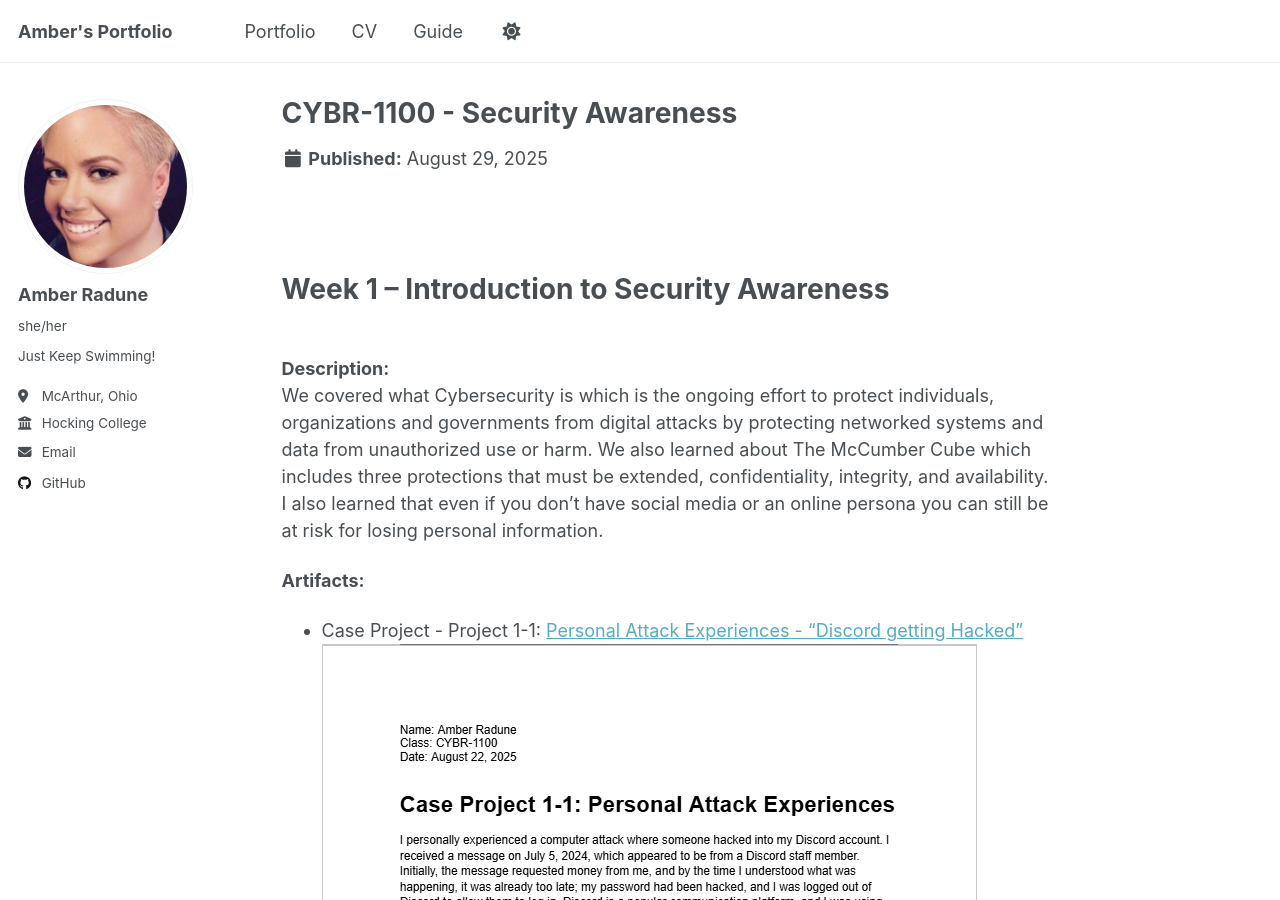
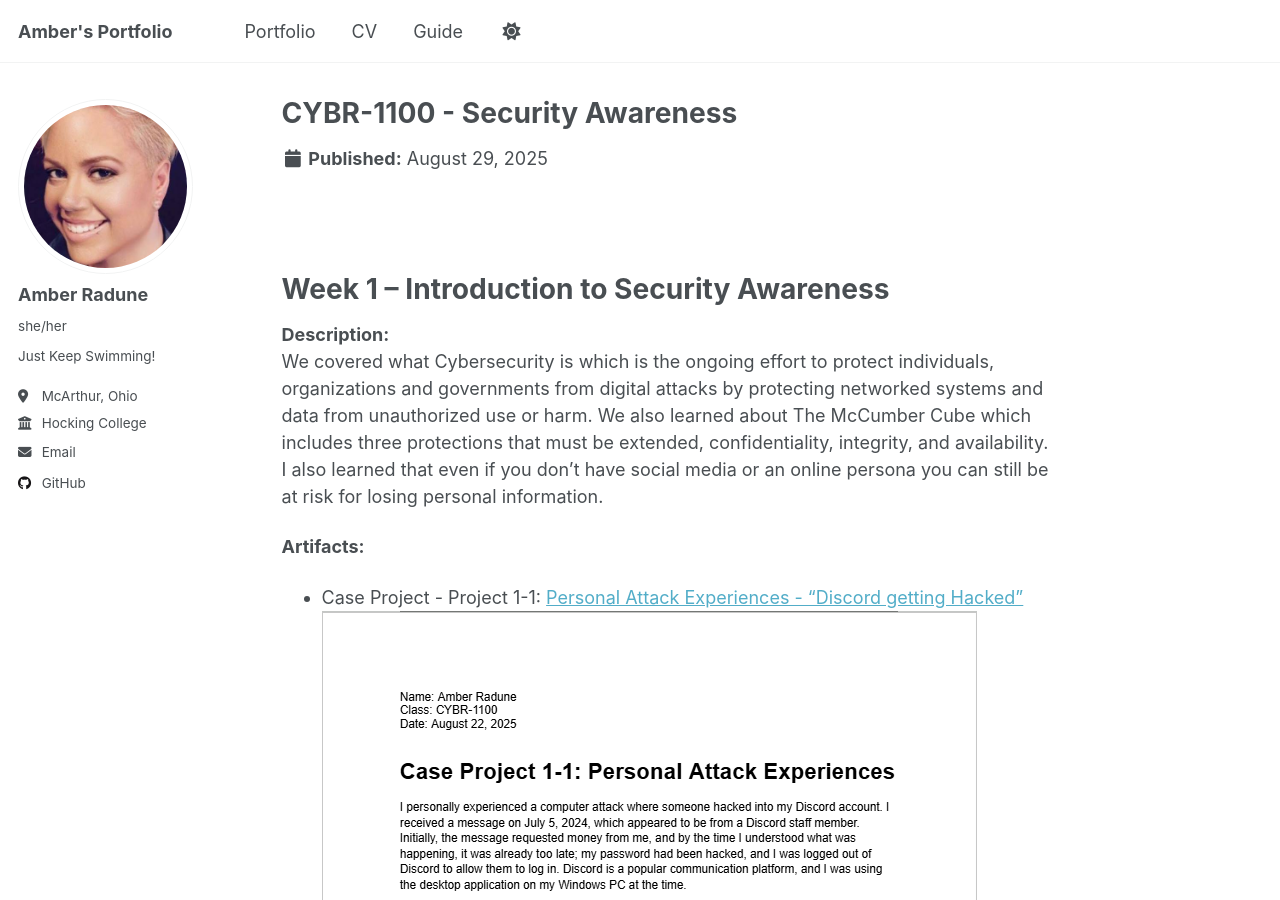
Before and after one commit to TinyBumblee/AmberR.github.io, a Jekyll site: the page built from _portfolio/CYBR-1100-Security-Awareness.md, in a window 1280 px wide and 900 px high. Built offline with Jekyll 4.4.1, drawn with Linux system fonts in a browser that asks for light colours; a script that is not in the unit is left out.

```diff
--- a/_portfolio/CYBR-1100-Security-Awareness.md
+++ b/_portfolio/CYBR-1100-Security-Awareness.md
@@ -5,7 +5,7 @@ collection: portfolio
 ---
 
 <a id="week_1"></a><br><br>
-# Week 1 – Introduction to Security Awareness<br><br>
+# Week 1 – Introduction to Security Awareness
 
 **Description:**
 We covered what Cybersecurity is which is the ongoing effort to protect individuals, organizations and governments from digital attacks by protecting networked systems and data from unauthorized use or harm. We also learned about The McCumber Cube which includes three protections that must be extended, confidentiality, integrity, and availability. I also learned that even if you don't have social media or an online persona you can still be at risk for losing personal information.
@@ -33,7 +33,7 @@ I used ChatGPT to proofread my reflection
 <a id="week_2"></a><br><br>
 # Week 2 • Personal Cybersecurity
 
-Week 2 – Personal Cybersecurity
+Week 2 – Personal Cybersecurity<br>
 **Description:**
 What was covered this week? Summarize key ideas in 2–3 sentences.
 
```
